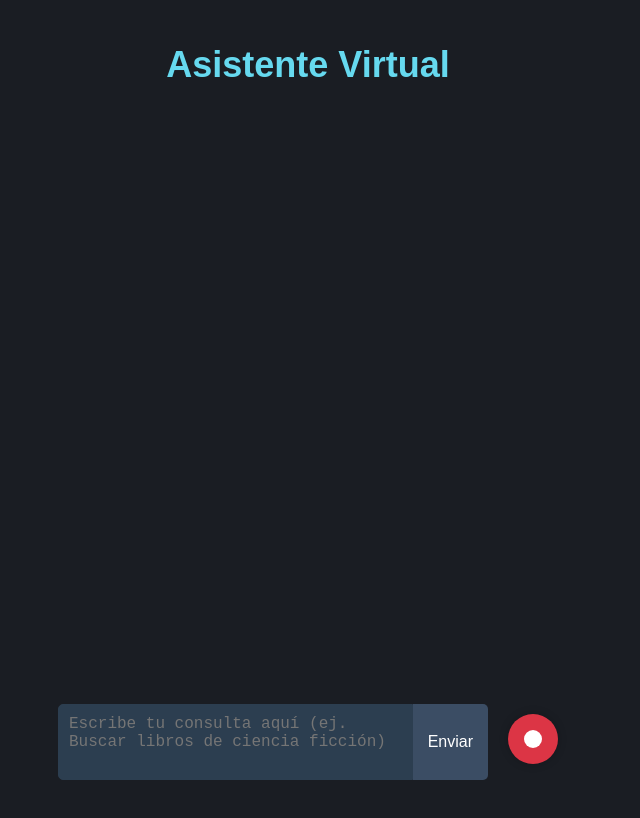
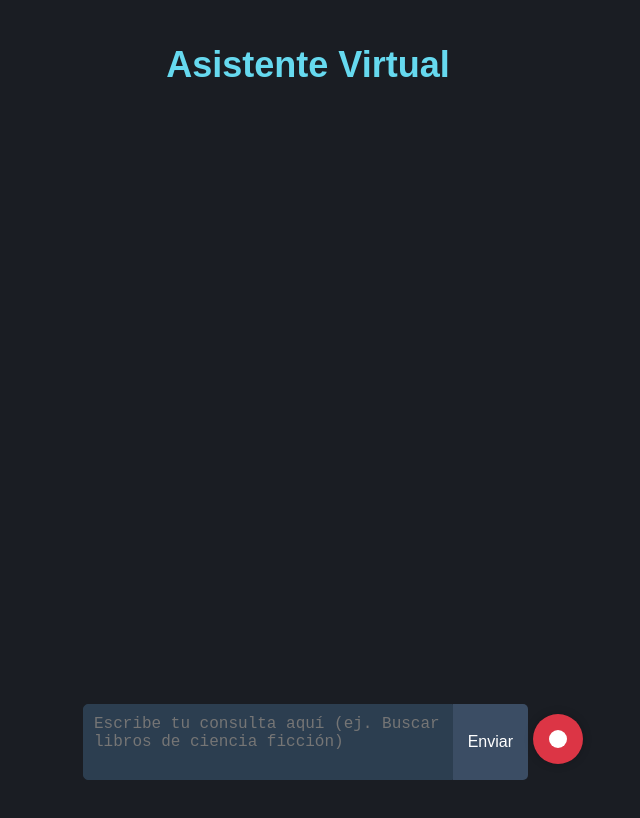
Before and after one commit to CJPD00/AI-agent, a React (Vite) app in the folder frontend/: page / in a window 1280 px wide. Shown: the top 818 px of the page, without its empty margins (332-972 px from the left). Built offline with nearby package versions, Linux system fonts and the light colour scheme.

Commit message:
litle change in UI

```diff
--- a/frontend/src/App.css
+++ b/frontend/src/App.css
@@ -21,6 +21,7 @@ h1 {
   width: 90%;
   max-width: 500px;
   vertical-align:middle;
+  margin-left: 50px;
 }
 
 .query-input {
@@ -151,7 +152,7 @@ h1 {
   transition: background-color 0.3s ease;
   /* position: absolute; */
   bottom: 100px;
-  margin-left: 20px;
+  margin-left: 5px;
   margin-top: 10px;
   vertical-align: middle;
 }
```
